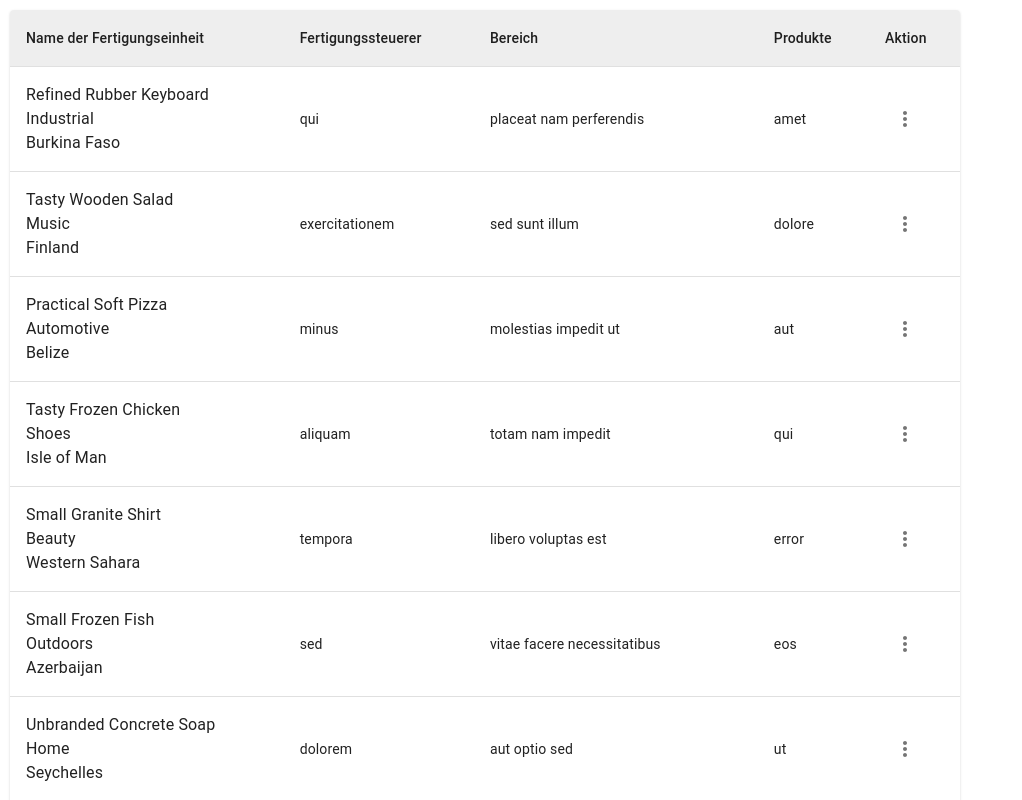
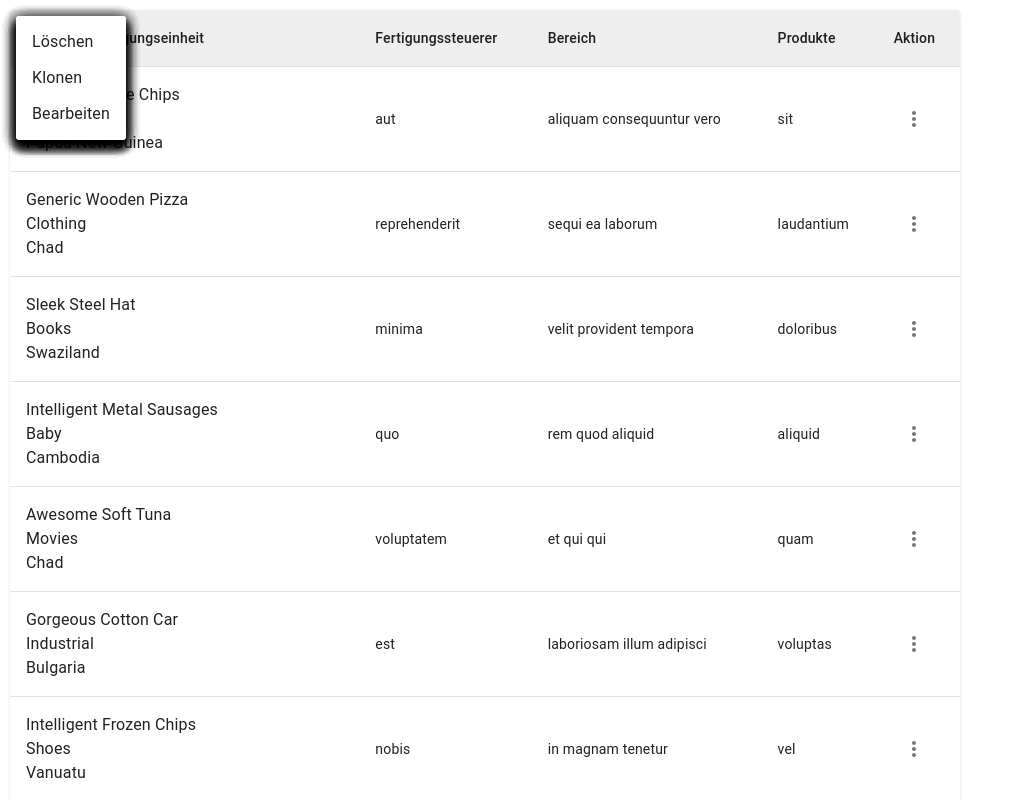
Before and after one commit to DerKarums/EquiDatApp, a React (Create React App) app in the folder frontend/: page / in a window 1280 px wide. Both pictures are taken after a click on the button 905 px from the left and 119 px from the top of the page. Shown: the top 800 px of the page, without its empty margins (0-1022 px from the left). Built offline with nearby package versions, Linux system fonts and the light colour scheme.

Commit message:
EQ-54 add menu

```diff
--- a/frontend/src/components/Uebersicht.tsx
+++ b/frontend/src/components/Uebersicht.tsx
@@ -15,17 +15,15 @@ import { makeStyles, Theme, createStyles } from "@material-ui/core/styles";
 import IconButton from '@mui/material/IconButton';
 import MoreVertIcon from '@material-ui/icons/MoreVert';
 import MenuList from '@mui/material/MenuList';
-import MenuItem from '@mui/material/MenuItem';
 import ListItemText from '@mui/material/ListItemText';
 import ListItemIcon from '@mui/material/ListItemIcon';
+import Menu from '@mui/material/Menu';
+import MenuItem from '@mui/material/MenuItem';
 
 
 function Uebersicht() {
 
   var USERS: any[] = [], STATUS = ['Okay', 'Achtung', 'Alarm'];
-const [open, setOpen] = useState(false);
-const [selection, setSelection] = useState([]);
-const toggle = (open: boolean) => setOpen(!open);
 
   const useStyles = makeStyles((theme: Theme) => createStyles({
     table: {
@@ -56,6 +54,16 @@ for (let i = 0; i < 14; i++) {
   }
 
   const classes = useStyles();
+
+  const [anchorEl, setAnchorEl] = React.useState<null | HTMLElement>(null);
+  const open = Boolean(anchorEl);
+  const handleClick = (event: React.MouseEvent<HTMLButtonElement>) => {
+    setAnchorEl(event.currentTarget);
+  };
+
+  const handleClose = () => {
+    setAnchorEl(null);
+  };
   return (
     <TableContainer component={Paper} className={classes.tableContainer}>
       <Table sx={{ minWidth: 650 }} aria-label="simple table">
@@ -79,22 +87,27 @@ for (let i = 0; i < 14; i++) {
               <TableCell>{row.fertigungssteuerer}</TableCell>
               <TableCell>{row.produkte}</TableCell>
               <TableCell>{row.bereich}</TableCell>
-              <TableCell><IconButton aria-label="menu" onClick={() => toggle(!open)}>
+              <TableCell><IconButton id="basic-button"
+                aria-controls="basic-menu"
+                aria-haspopup="true"
+                aria-expanded={open ? 'true' : undefined}
+                onClick={handleClick}>
                 <MoreVertIcon />
               </IconButton>
-              {open && (
-                <MenuList >
-                  <MenuItem>
-                    <ListItemIcon>
-                      <MoreVertIcon fontSize="small" />
-                    </ListItemIcon>
-                    <ListItemText>Cut</ListItemText>
-                    <Typography variant="body2" color="text.secondary"> ⌘X </Typography>
-                  </MenuItem>
-                </MenuList>
-                )}
+                <Menu
+                  id="basic-menu"
+                  anchorEl={anchorEl}
+                  open={open}
+                  onClose={handleClose}
+                  MenuListProps={{
+                    'aria-labelledby': 'basic-button',
+                  }}
+                >
+                  <MenuItem onClick={handleClose}>Löschen</MenuItem>
+                  <MenuItem onClick={handleClose}>Klonen</MenuItem>
+                  <MenuItem onClick={handleClose}>Bearbeiten</MenuItem>
+                </Menu>
               </TableCell>
-
             </TableRow>
           ))}
         </TableBody>
@@ -104,15 +117,3 @@ for (let i = 0; i < 14; i++) {
 }
 
 export default Uebersicht;
-
-function showMenu(): void {
-  <MenuList>
-    <MenuItem>
-      <ListItemIcon>
-        <MoreVertIcon fontSize="small" />
-      </ListItemIcon>
-      <ListItemText>Cut</ListItemText>
-      <Typography variant="body2" color="text.secondary"> ⌘X </Typography>
-    </MenuItem>
-  </MenuList>
-}
```
Also changed, not shown: frontend/src/components/Filter.tsx (added, +9 -0 lines). Lines whose indentation alone changed are shown as unchanged.
